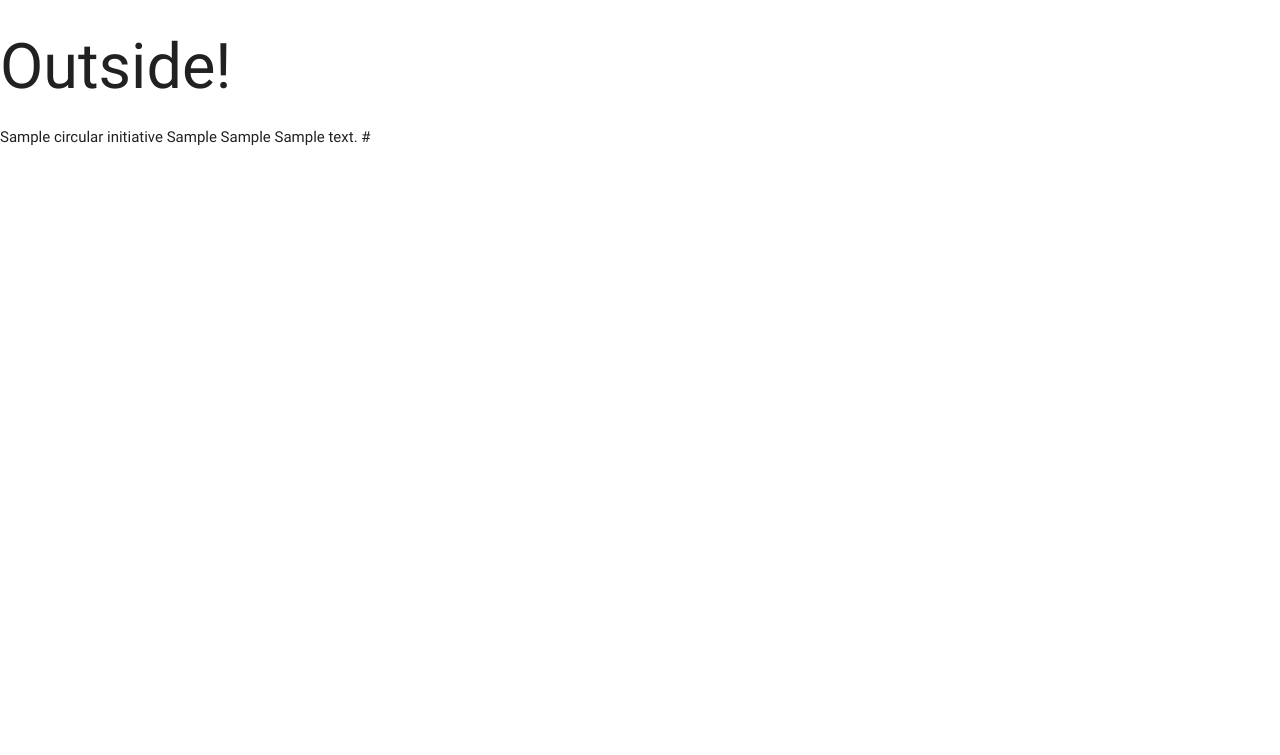
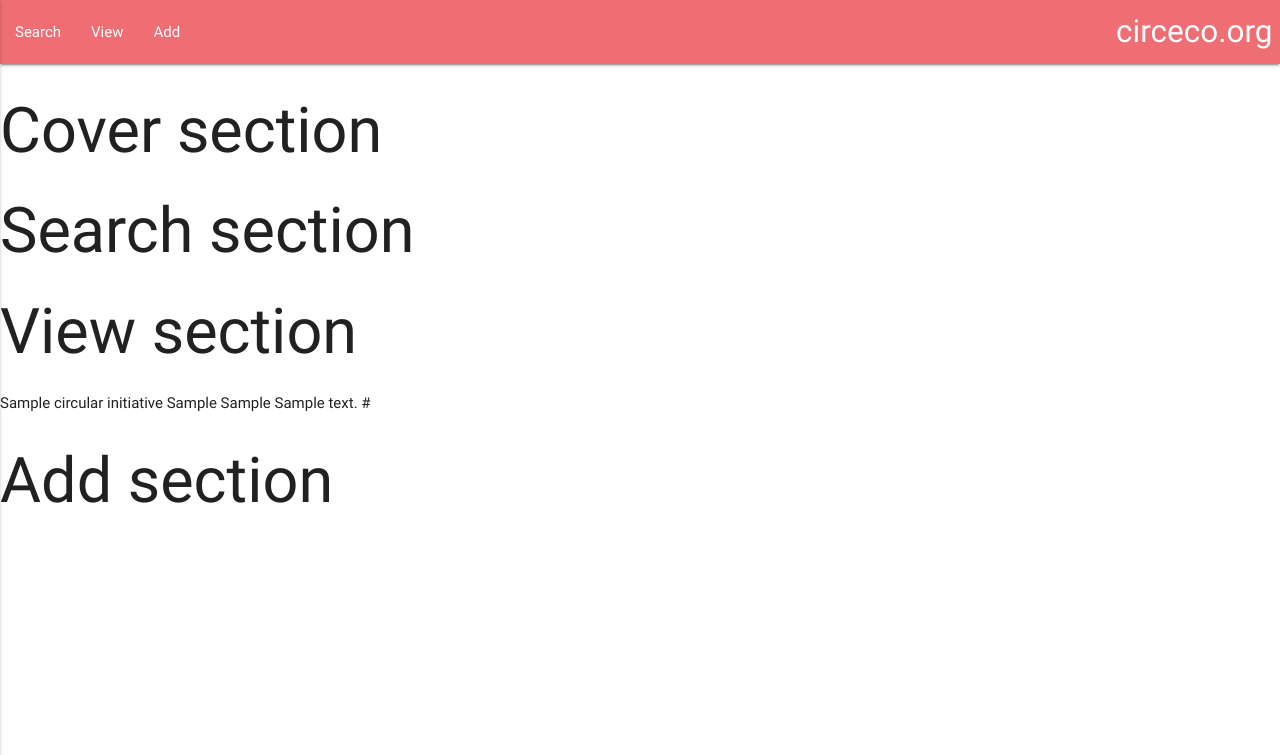
Before and after one commit to circeco/circdata, a Flask app: page / in a window 1280 px wide. Shown: the top 755 px of the page. Run offline with Flask 2, Linux system fonts and the light colour scheme; a database or web service that is not in the repository returns one stand-in record (values such as "Sample title"); some libraries are stand-ins or nearby versions.

Commit message:
added navbar

```diff
--- a/templates/base.html
+++ b/templates/base.html
@@ -6,12 +6,53 @@
 
     </head>
     <body>
-        <h1>Outside!</h1>
-        {% block content %}
-        {% endblock %}
+
+        <header>
+            <nav>
+                <div class="nav-wrapper">
+                    <a href="{{url_for('get_circular_initiative')}}" class="right brand-logo">circeco.org</a>
+                    <a href="#" data-activates="mobile-demo" class="button-collapse"><i class="material-icons">menu</i></a>
+                    <ul id="nav-mobile" class="left hide-on-med-and-down">
+                        <li><a href="{{url_for('get_circular_initiative')}}">Search</a></li>
+                        <li><a href="{{url_for('get_circular_initiative')}}">View</a></li>
+                        <li><a href="{{url_for('get_circular_initiative')}}">Add</a></li>
+                    </ul>
+                    <ul class="side-nav" id="mobile-demo">
+                        <li><a href="{{url_for('get_circular_initiative')}}">Search</a></li>
+                        <li><a href="{{url_for('get_circular_initiative')}}">view</a></li>
+                        <li><a href="{{url_for('get_circular_initiative')}}">Add</a></li>
+                    </ul>
+                </div>
+            </nav>
+        </header>
+
+        <section>
+            <h1>Cover section</h1>
+        </section>
+
+        <section>
+            <h1>Search section</h1>
+        </section>
+
+        <section>
+            <h1>View section</h1>
+            {% block content %}
+            {% endblock %}
+        </section>
+
+        <section>
+            <h1>Add section</h1>
+        </section>
+
 
 
         <script src="https://cdnjs.cloudflare.com/ajax/libs/jquery/3.2.1/jquery.min.js"></script>
         <script src="https://cdnjs.cloudflare.com/ajax/libs/materialize/0.100.2/js/materialize.min.js"></script>
+        <script type="text/javascript">
+            $(document).ready(function() {
+                $(".button-collapse").sideNav();
+            });
+        </script>
+
     </body>
 </html>
```
